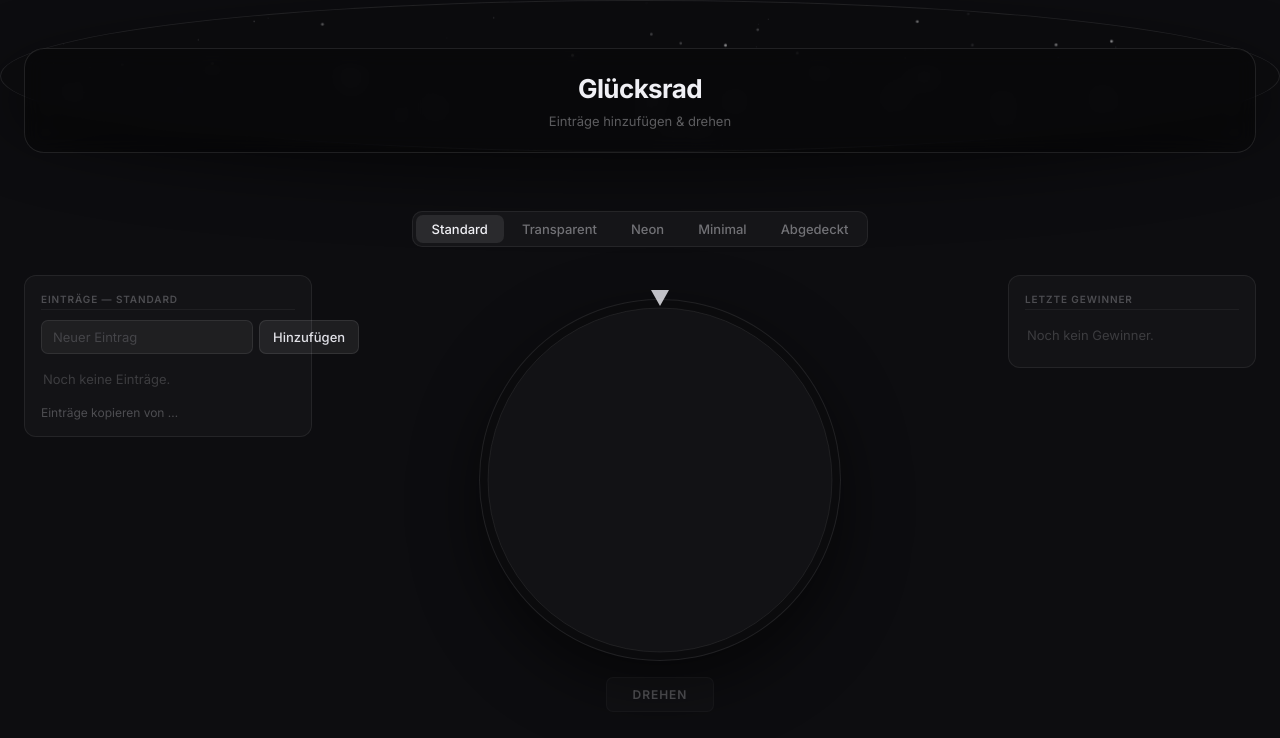
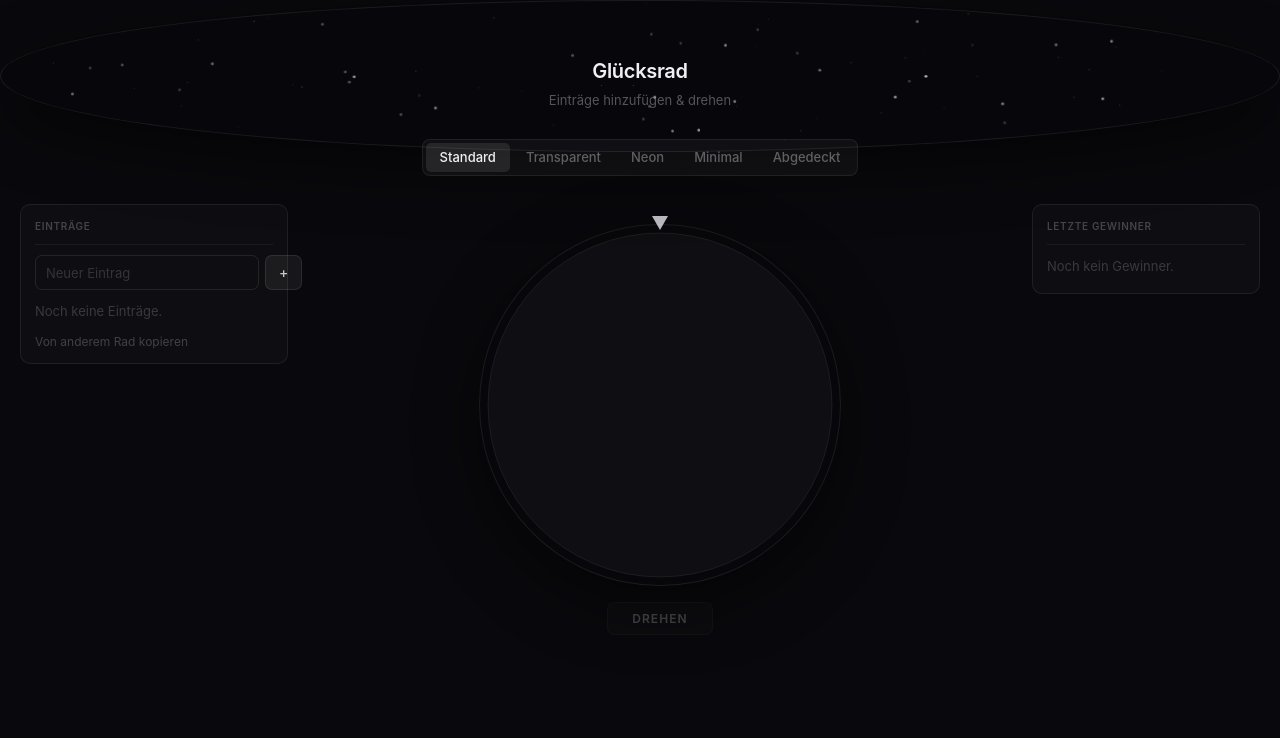
Before and after one commit to 0meppl/spinning-wheel, a React (Vite) app: page / in a window 1280 px wide. Shown: the top 738 px of the page. Built offline with nearby package versions, Linux system fonts and the light colour scheme.

Commit message:
refactor: remove MagicBento, clean dark design

```diff
--- a/src/App.jsx
+++ b/src/App.jsx
@@ -1,14 +1,13 @@
 import { useState, useEffect } from "react";
 import Glücksrad from "./components/Glücksrad";
-import MagicBento from "./MagicBento";
 import Particles from "./components/Particles";
 
 const MODES = [
-  { id: "standard",    label: "Standard" },
+  { id: "standard",    label: "Standard"    },
   { id: "transparent", label: "Transparent" },
-  { id: "neon",        label: "Neon" },
-  { id: "minimal",     label: "Minimal" },
-  { id: "abgedeckt",   label: "Abgedeckt" },
+  { id: "neon",        label: "Neon"        },
+  { id: "minimal",     label: "Minimal"     },
+  { id: "abgedeckt",   label: "Abgedeckt"   },
 ];
 
 const DOT_COLORS = {
@@ -16,7 +15,7 @@ const DOT_COLORS = {
   transparent: ["#4f46e5","#7c3aed","#9333ea","#c026d3","#db2777","#e11d48"],
   neon:        ["#22d3ee","#818cf8","#a78bfa","#f472b6","#fb923c","#4ade80"],
   minimal:     ["#3c3c5e","#464670","#505082","#5a5a94","#6464a6","#6e6eb8"],
-  abgedeckt:   ["#333","#333","#333","#333","#333","#333"],
+  abgedeckt:   ["#444","#444","#444","#444","#444","#444"],
 };
 
 function load(mode) {
@@ -28,16 +27,16 @@ function save(mode, data) {
 }
 
 export default function App() {
-  const [mode, setMode]   = useState("standard");
-  const [all, setAll]     = useState(() => {
+  const [mode, setMode]         = useState("standard");
+  const [all, setAll]           = useState(() => {
     const obj = {};
     MODES.forEach(m => { obj[m.id] = load(m.id); });
     return obj;
   });
-  const [input, setInput]           = useState("");
-  const [winners, setWinners]       = useState({});
-  const [showCopy, setShowCopy]     = useState(false);
-  const [copyFrom, setCopyFrom]     = useState("");
+  const [input, setInput]       = useState("");
+  const [winners, setWinners]   = useState({});
+  const [showCopy, setShowCopy] = useState(false);
+  const [copyFrom, setCopyFrom] = useState("");
 
   const entries = all[mode] ?? [];
 
@@ -50,11 +49,9 @@ export default function App() {
     setInput("");
   };
 
-  const removeEntry = (id) =>
-    setAll(p => ({ ...p, [mode]: p[mode].filter(e => e.id !== id) }));
-
-  const handleWinner     = (won) => setWinners(p => ({ ...p, [mode]: won }));
-  const handleRemoveWinner = (id) => removeEntry(id);
+  const removeEntry    = (id) => setAll(p => ({ ...p, [mode]: p[mode].filter(e => e.id !== id) }));
+  const handleWinner   = (won) => setWinners(p => ({ ...p, [mode]: won }));
+  const handleRemove   = (id) => removeEntry(id);
 
   const copyEntries = () => {
     if (!copyFrom || copyFrom === mode) return;
@@ -67,34 +64,34 @@ export default function App() {
   return (
     <div className="app">
       <div className="bg">
-  <Particles
-    quantity={140}
-    color="#8b5cf6"
-    staticity={45}
-    ease={55}
-    size={1}
-  />
+        <Particles quantity={100} color="#6366f1" staticity={55} ease={65} size={0.75} />
       </div>
 
       <div className="container">
-        <MagicBento enableSpotlight enableBorderGlow spotlightRadius={400} glowColor="132, 0, 255">
-          <div className="title">Glücksrad</div>
-          <div className="subtitle">Einträge hinzufügen & drehen</div>
-        </MagicBento>
+        {/* Header – kein MagicBento, kein Glow */}
+        <header className="header">
+          <h1 className="title">Glücksrad</h1>
+          <p className="subtitle">Einträge hinzufügen &amp; drehen</p>
+        </header>
 
-        <div className="modeBar">
+        {/* Modus-Tabs */}
+        <nav className="modeBar" aria-label="Modus wählen">
           {MODES.map(m => (
-            <button key={m.id} className={`modeBtn${mode === m.id ? " active" : ""}`} onClick={() => setMode(m.id)}>
+            <button
+              key={m.id}
+              className={`modeBtn${mode === m.id ? " active" : ""}`}
+              onClick={() => setMode(m.id)}
+            >
               {m.label}
             </button>
           ))}
-        </div>
+        </nav>
 
         <div className="mainLayout">
-          {/* LEFT – Einträge */}
-          <div className="leftPanel">
+          {/* Links – Einträge */}
+          <aside className="leftPanel">
             <div className="card">
-              <span className="cardLabel">Einträge — {mode}</span>
+              <span className="cardLabel">Einträge</span>
 
               <div className="inputRow">
                 <input
@@ -102,26 +99,28 @@ export default function App() {
                   onChange={e => setInput(e.target.value)}
                   onKeyDown={e => e.key === "Enter" && addEntry()}
                   placeholder="Neuer Eintrag"
+                  aria-label="Neuer Eintrag"
                 />
-                <button onClick={addEntry}>Hinzufügen</button>
+                <button onClick={addEntry}>+</button>
               </div>
 
-              {entries.length === 0 ? (
-                <div className="empty">Noch keine Einträge.</div>
-              ) : (
+              {entries.length === 0
+                ? <p className="empty">Noch keine Einträge.</p>
+                : (
                   <ul className="list">
                     {entries.map((e, i) => (
                       <li key={e.id} className="item">
                         <span className="dot" style={{ background: (DOT_COLORS[mode] ?? DOT_COLORS.standard)[i % 6] }} />
                         <span className="itemText">{e.text}</span>
-                      <button className="removeBtn" onClick={() => removeEntry(e.id)}>×</button>
+                        <button className="removeBtn" onClick={() => removeEntry(e.id)} aria-label="Entfernen">×</button>
                       </li>
                     ))}
                   </ul>
-              )}
+                )
+              }
 
               <button className="copyToggle" onClick={() => setShowCopy(p => !p)}>
-                {showCopy ? "Abbrechen" : "Einträge kopieren von …"}
+                {showCopy ? "Abbrechen" : "Von anderem Rad kopieren"}
               </button>
 
               {showCopy && (
@@ -136,26 +135,26 @@ export default function App() {
                 </div>
               )}
             </div>
-          </div>
+          </aside>
 
-          {/* CENTER – Rad */}
-          <div className="centerPanel">
+          {/* Mitte – Rad */}
+          <main className="centerPanel">
             <Glücksrad
               key={mode}
               mode={mode}
               entries={entries}
               onWinner={handleWinner}
-              onRemoveWinner={handleRemoveWinner}
+              onRemoveWinner={handleRemove}
             />
-          </div>
+          </main>
 
-          {/* RIGHT – Gewinner */}
-          <div className="rightPanel">
+          {/* Rechts – Gewinner */}
+          <aside className="rightPanel">
             <div className="card">
               <span className="cardLabel">Letzte Gewinner</span>
-              {Object.keys(winners).length === 0 ? (
-                <div className="empty">Noch kein Gewinner.</div>
-              ) : (
+              {Object.keys(winners).length === 0
+                ? <p className="empty">Noch kein Gewinner.</p>
+                : (
                   <ul className="winnerList">
                     {MODES.map(m => winners[m.id] && (
                       <li key={m.id} className="winnerItem">
@@ -164,9 +163,10 @@ export default function App() {
                       </li>
                     ))}
                   </ul>
-              )}
+                )
+              }
             </div>
-          </div>
+          </aside>
         </div>
       </div>
     </div>
--- a/src/components/Glücksrad.jsx
+++ b/src/components/Glücksrad.jsx
@@ -2,10 +2,15 @@ import { useEffect, useRef, useState } from "react";
 import "../styles/glücksrad.css";
 
 const MODE_COLORS = {
+  // Satte, harmonische Töne – kein Neon
   standard:    ["#4f46e5","#7c3aed","#9333ea","#c026d3","#db2777","#e11d48"],
+  // Halbtransparent, zeigt Grainient-Hintergrund durch
   transparent: ["rgba(79,70,229,0.42)","rgba(124,58,237,0.42)","rgba(147,51,234,0.42)","rgba(192,38,211,0.42)","rgba(219,39,119,0.42)","rgba(225,29,72,0.42)"],
+  // Neon-Modus: bewusst leuchtend, aber etwas zurückhaltender
   neon:        ["#22d3ee","#818cf8","#a78bfa","#f472b6","#fb923c","#4ade80"],
+  // Minimal: fast monochrom, nur Graustufen
   minimal:     ["#1e1e28","#28283a","#32324c","#3c3c5e","#464670","#505082"],
+  // Abgedeckt: alle Felder gleich dunkel bis zum Reveal
   abgedeckt:   ["#141420","#141420","#141420","#141420","#141420","#141420"],
 };
 const REVEAL_COLORS = ["#4f46e5","#7c3aed","#9333ea","#c026d3","#db2777","#e11d48"];
--- a/src/index.css
+++ b/src/index.css
@@ -1,10 +1,9 @@
-/* ── Reset ── */
 *, *::before, *::after { margin: 0; padding: 0; box-sizing: border-box; }
 
 body {
-  font-family: 'Inter', system-ui, -apple-system, sans-serif;
-  background: #0d0d10;
-  color: #e2e2e8;
+  font-family: -apple-system, "Inter", system-ui, sans-serif;
+  background: #09090d;
+  color: #e4e4ea;
   min-height: 100vh;
   -webkit-font-smoothing: antialiased;
   -moz-osx-font-smoothing: grayscale;
@@ -19,21 +18,21 @@ body {
   display: flex;
   flex-direction: column;
   align-items: center;
-  padding: 48px 24px 80px;
+  padding: 56px 20px 80px;
 }
 
 .bg {
   position: fixed;
   inset: 0;
-  z-index: -1;
-  overflow: hidden;
+  z-index: 0;
+  pointer-events: none;
 }
 
 .container {
   position: relative;
-  z-index: 1;
+  z-index: 2;
   width: 100%;
-  max-width: 1360px;
+  max-width: 1260px;
   display: flex;
   flex-direction: column;
   align-items: center;
@@ -41,19 +40,19 @@ body {
 }
 
 /* ── Header ── */
+.header { text-align: center; }
+
 .title {
-  font-size: 26px;
-  font-weight: 650;
-  color: #f0f0f5;
-  letter-spacing: -0.6px;
-  text-align: center;
+  font-size: 20px;
+  font-weight: 600;
+  color: #f0f0f4;
+  letter-spacing: -0.3px;
 }
 
 .subtitle {
+  margin-top: 5px;
   font-size: 13px;
-  color: rgba(226,226,232,0.38);
-  margin-top: 4px;
-  text-align: center;
+  color: rgba(228,228,234,0.35);
   font-weight: 400;
 }
 
@@ -63,55 +62,56 @@ body {
   gap: 2px;
   background: rgba(255,255,255,0.04);
   border: 1px solid rgba(255,255,255,0.07);
-  border-radius: 10px;
+  border-radius: 8px;
   padding: 3px;
 }
 
 .modeBtn {
-  padding: 6px 16px;
+  padding: 5px 14px;
   background: transparent;
   border: none;
-  border-radius: 7px;
-  color: rgba(226,226,232,0.45);
+  border-radius: 5px;
+  color: rgba(228,228,234,0.38);
   font-size: 13px;
   font-weight: 500;
   font-family: inherit;
   cursor: pointer;
-  transition: background 0.15s, color 0.15s;
+  transition: background 0.1s, color 0.1s;
   white-space: nowrap;
+  line-height: 1.5;
 }
 
-.modeBtn:hover { color: rgba(226,226,232,0.78); }
+.modeBtn:hover { color: rgba(228,228,234,0.72); }
 
 .modeBtn.active {
   background: rgba(255,255,255,0.09);
-  color: #f0f0f5;
+  color: #f0f0f4;
 }
 
 /* ── 3-col grid ── */
 .mainLayout {
   display: grid;
-  grid-template-columns: 288px 1fr 248px;
-  gap: 16px;
+  grid-template-columns: 268px 1fr 228px;
+  gap: 12px;
   width: 100%;
   align-items: start;
 }
 
-@media (max-width: 1100px) {
-  .mainLayout { grid-template-columns: 1fr; gap: 12px; }
+@media (max-width: 1060px) {
+  .mainLayout { grid-template-columns: 1fr; }
   .leftPanel, .rightPanel { position: static; }
 }
 
-.leftPanel  { position: sticky; top: 24px; }
-.rightPanel { position: sticky; top: 24px; }
+.leftPanel  { position: sticky; top: 20px; }
+.rightPanel { position: sticky; top: 20px; }
 .centerPanel { display: flex; justify-content: center; }
 
 /* ── Card ── */
 .card {
-  background: rgba(255,255,255,0.026);
+  background: rgba(255,255,255,0.024);
   border: 1px solid rgba(255,255,255,0.07);
-  border-radius: 12px;
-  padding: 16px;
+  border-radius: 10px;
+  padding: 14px;
   display: flex;
   flex-direction: column;
   gap: 10px;
@@ -120,10 +120,10 @@ body {
 .cardLabel {
   font-size: 10px;
   font-weight: 600;
-  letter-spacing: 0.09em;
+  letter-spacing: 0.07em;
   text-transform: uppercase;
-  color: rgba(226,226,232,0.28);
-  padding-bottom: 2px;
+  color: rgba(228,228,234,0.25);
+  padding-bottom: 10px;
   border-bottom: 1px solid rgba(255,255,255,0.05);
 }
 
@@ -132,52 +132,45 @@ body {
 
 .inputRow input {
   flex: 1;
-  background: rgba(255,255,255,0.05);
-  border: 1px solid rgba(255,255,255,0.08);
+  background: transparent;
+  border: 1px solid rgba(255,255,255,0.09);
   border-radius: 7px;
-  padding: 8px 11px;
-  color: #e2e2e8;
+  padding: 8px 10px;
+  color: #e4e4ea;
   font-size: 13px;
   font-family: inherit;
   outline: none;
-  transition: border-color 0.15s, background 0.15s;
+  transition: border-color 0.12s;
 }
 
-.inputRow input::placeholder { color: rgba(226,226,232,0.2); }
-
-.inputRow input:focus {
-  border-color: rgba(129,140,248,0.5);
-  background: rgba(255,255,255,0.07);
-}
+.inputRow input::placeholder { color: rgba(228,228,234,0.18); }
+.inputRow input:focus { border-color: rgba(99,102,241,0.48); }
 
 .inputRow button {
-  background: rgba(255,255,255,0.07);
+  background: rgba(255,255,255,0.06);
   border: 1px solid rgba(255,255,255,0.09);
   border-radius: 7px;
   padding: 8px 13px;
-  color: #e2e2e8;
-  font-size: 13px;
+  color: rgba(228,228,234,0.85);
+  font-size: 14px;
   font-weight: 500;
   font-family: inherit;
   cursor: pointer;
   white-space: nowrap;
-  transition: background 0.15s, border-color 0.15s;
+  transition: background 0.1s;
 }
 
-.inputRow button:hover {
-  background: rgba(255,255,255,0.11);
-  border-color: rgba(255,255,255,0.14);
-}
+.inputRow button:hover { background: rgba(255,255,255,0.1); }
 
 /* ── Entry list ── */
 .list {
   list-style: none;
   display: flex;
   flex-direction: column;
-  max-height: 340px;
+  max-height: 320px;
   overflow-y: auto;
   scrollbar-width: thin;
-  scrollbar-color: rgba(255,255,255,0.06) transparent;
+  scrollbar-color: rgba(255,255,255,0.05) transparent;
 }
 
 .item {
@@ -195,13 +188,13 @@ body {
   height: 6px;
   border-radius: 50%;
   flex-shrink: 0;
-  opacity: 0.85;
+  opacity: 0.78;
 }
 
 .itemText {
   flex: 1;
   font-size: 13px;
-  color: rgba(226,226,232,0.8);
+  color: rgba(228,228,234,0.76);
   overflow: hidden;
   text-overflow: ellipsis;
   white-space: nowrap;
@@ -210,71 +203,71 @@ body {
 .removeBtn {
   background: none;
   border: none;
-  color: rgba(226,226,232,0.22);
+  color: rgba(228,228,234,0.18);
   font-size: 16px;
   line-height: 1;
   cursor: pointer;
-  padding: 2px 6px;
+  padding: 1px 5px;
   opacity: 0;
-  transition: color 0.12s, opacity 0.12s;
+  transition: color 0.1s, opacity 0.1s;
   font-family: inherit;
 }
 
 .item:hover .removeBtn { opacity: 1; }
-.removeBtn:hover { color: rgba(226,226,232,0.7); }
+.removeBtn:hover { color: rgba(228,228,234,0.6); }
 
 .empty {
   font-size: 13px;
-  color: rgba(226,226,232,0.2);
-  padding: 6px 2px;
+  color: rgba(228,228,234,0.2);
+  padding: 2px 0;
 }
 
 /* ── Copy ── */
 .copyToggle {
   background: none;
   border: none;
-  color: rgba(226,226,232,0.28);
+  color: rgba(228,228,234,0.24);
   font-size: 12px;
   font-family: inherit;
   cursor: pointer;
   padding: 0;
   text-align: left;
-  transition: color 0.12s;
+  transition: color 0.1s;
 }
 
-.copyToggle:hover { color: rgba(226,226,232,0.55); }
+.copyToggle:hover { color: rgba(228,228,234,0.48); }
 
 .copyRow { display: flex; gap: 6px; }
 
 .copyRow select {
   flex: 1;
-  background: rgba(255,255,255,0.05);
-  border: 1px solid rgba(255,255,255,0.08);
+  background: transparent;
+  border: 1px solid rgba(255,255,255,0.09);
   border-radius: 7px;
   padding: 7px 10px;
-  color: #e2e2e8;
+  color: #e4e4ea;
   font-size: 13px;
   font-family: inherit;
   outline: none;
+  cursor: pointer;
   appearance: none;
-  cursor: pointer;
 }
 
-.copyRow select option { background: #18181e; }
+.copyRow select option { background: #13131a; }
 
 .copyRow button {
-  background: rgba(255,255,255,0.07);
+  background: rgba(255,255,255,0.06);
   border: 1px solid rgba(255,255,255,0.09);
   border-radius: 7px;
   padding: 7px 12px;
-  color: #e2e2e8;
+  color: rgba(228,228,234,0.85);
   font-size: 13px;
   font-family: inherit;
   cursor: pointer;
-  transition: background 0.12s;
+  transition: background 0.1s;
 }
 
-.copyRow button:hover:not(:disabled) { background: rgba(255,255,255,0.11); }
+.copyRow button:hover:not(:disabled) { background: rgba(255,255,255,0.1); }
 .copyRow button:disabled { opacity: 0.3; cursor: not-allowed; }
 
 /* ── Winners ── */
@@ -282,7 +275,7 @@ body {
   list-style: none;
   display: flex;
   flex-direction: column;
-  gap: 6px;
+  gap: 4px;
 }
 
 .winnerItem {
@@ -290,27 +283,24 @@ body {
   align-items: center;
   gap: 8px;
   padding: 8px 10px;
-  background: rgba(255,255,255,0.03);
-  border-radius: 7px;
-  transition: background 0.12s;
+  background: rgba(255,255,255,0.025);
+  border-radius: 6px;
 }
-
-.winnerItem:hover { background: rgba(255,255,255,0.05); }
 
 .winnerMode {
   font-size: 10px;
   font-weight: 600;
-  color: rgba(226,226,232,0.3);
+  color: rgba(228,228,234,0.26);
   text-transform: capitalize;
   white-space: nowrap;
   letter-spacing: 0.04em;
-  min-width: 72px;
+  min-width: 64px;
 }
 
 .winnerValue {
   font-size: 13px;
   font-weight: 500;
-  color: rgba(226,226,232,0.85);
+  color: rgba(228,228,234,0.8);
   overflow: hidden;
   text-overflow: ellipsis;
   white-space: nowrap;
--- a/src/styles/glücksrad.css
+++ b/src/styles/glücksrad.css
@@ -9,72 +9,70 @@
   flex-direction: column;
   align-items: center;
   gap: 16px;
-  padding: 24px 16px;
+  padding: 20px 12px;
 }
 
 .wheelWrapper { position: relative; }
 
 canvas {
   border-radius: 50%;
-  border: 1px solid rgba(255,255,255,0.09);
-  box-shadow: 0 24px 64px rgba(0,0,0,0.55);
-  background: rgba(0,0,0,0.15);
+  border: 1px solid rgba(255,255,255,0.08);
+  box-shadow: 0 20px 60px rgba(0,0,0,0.5);
+  background: rgba(0,0,0,0.12);
   display: block;
 }
 
 canvas.clickable { cursor: pointer; }
-canvas.clickable:hover { opacity: 0.95; }
 
 .pointer {
   position: absolute;
-  top: -9px;
+  top: -8px;
   left: 50%;
   transform: translateX(-50%);
   width: 0;
   height: 0;
-  border-left: 9px solid transparent;
-  border-right: 9px solid transparent;
-  border-top: 16px solid rgba(226,226,232,0.85);
+  border-left: 8px solid transparent;
+  border-right: 8px solid transparent;
+  border-top: 14px solid rgba(228,228,234,0.8);
   z-index: 2;
 }
 
 .spin {
-  padding: 9px 26px;
+  padding: 8px 24px;
   border-radius: 7px;
-  border: 1px solid rgba(255,255,255,0.09);
-  background: rgba(255,255,255,0.06);
-  color: rgba(226,226,232,0.9);
+  border: 1px solid rgba(255,255,255,0.08);
+  background: rgba(255,255,255,0.05);
+  color: rgba(228,228,234,0.82);
   font-size: 12px;
   font-weight: 600;
   font-family: inherit;
-  letter-spacing: 0.08em;
+  letter-spacing: 0.09em;
   text-transform: uppercase;
   cursor: pointer;
-  transition: background 0.12s, border-color 0.12s, color 0.12s;
+  transition: background 0.1s, color 0.1s;
 }
 
 .spin:hover:not(:disabled) {
-  background: rgba(255,255,255,0.1);
-  border-color: rgba(255,255,255,0.14);
-  color: #f0f0f5;
+  background: rgba(255,255,255,0.09);
+  color: #f0f0f4;
 }
 
-.spin:disabled { opacity: 0.3; cursor: not-allowed; }
+.spin:disabled { opacity: 0.28; cursor: not-allowed; }
 
 /* ── Verlauf ── */
 .history {
   display: flex;
   flex-direction: column;
   align-items: center;
-  gap: 7px;
+  gap: 8px;
 }
 
 .historyLabel {
   font-size: 10px;
   font-weight: 600;
-  letter-spacing: 0.08em;
+  letter-spacing: 0.07em;
   text-transform: uppercase;
-  color: rgba(226,226,232,0.24);
+  color: rgba(228,228,234,0.22);
 }
 
 .historyList {
@@ -86,8 +84,8 @@ canvas.clickable:hover { opacity: 0.95; }
 
 .historyItem {
   font-size: 12px;
-  color: rgba(226,226,232,0.65);
-  padding: 3px 10px;
+  color: rgba(228,228,234,0.6);
+  padding: 3px 9px;
   background: rgba(255,255,255,0.04);
   border: 1px solid rgba(255,255,255,0.06);
   border-radius: 20px;
@@ -97,8 +95,8 @@ canvas.clickable:hover { opacity: 0.95; }
 .modalOverlay {
   position: fixed;
   inset: 0;
-  background: rgba(0,0,0,0.65);
-  backdrop-filter: blur(6px);
+  background: rgba(0,0,0,0.7);
+  backdrop-filter: blur(8px);
   display: flex;
   align-items: center;
   justify-content: center;
@@ -106,56 +104,58 @@ canvas.clickable:hover { opacity: 0.95; }
 }
 
 .modalBox {
-  background: #18181e;
+  background: #111116;
   border: 1px solid rgba(255,255,255,0.1);
-  border-radius: 14px;
-  padding: 32px 28px 26px;
+  border-radius: 12px;
+  padding: 28px 24px 22px;
   display: flex;
   flex-direction: column;
   align-items: center;
-  gap: 12px;
-  min-width: 240px;
-  box-shadow: 0 32px 72px rgba(0,0,0,0.6);
+  gap: 10px;
+  min-width: 220px;
+  max-width: 340px;
+  box-shadow: 0 24px 60px rgba(0,0,0,0.65);
 }
 
 .modalLabel {
   font-size: 10px;
-  letter-spacing: 0.09em;
+  letter-spacing: 0.08em;
   text-transform: uppercase;
-  color: rgba(226,226,232,0.3);
+  color: rgba(228,228,234,0.28);
   font-weight: 600;
 }
 
 .modalWinner {
-  font-size: 22px;
+  font-size: 20px;
   font-weight: 700;
-  color: #f0f0f5;
+  color: #f0f0f4;
   text-align: center;
-  letter-spacing: -0.3px;
-  line-height: 1.2;
+  letter-spacing: -0.2px;
+  line-height: 1.25;
+  word-break: break-word;
 }
 
 .modalActions {
   display: flex;
-  gap: 7px;
-  margin-top: 6px;
+  gap: 6px;
+  margin-top: 8px;
 }
 
 .modalRemove {
-  background: rgba(255,255,255,0.05);
+  background: transparent;
   border: 1px solid rgba(255,255,255,0.08);
   border-radius: 7px;
-  padding: 8px 14px;
-  color: rgba(226,226,232,0.6);
+  padding: 8px 13px;
+  color: rgba(228,228,234,0.52);
   font-size: 13px;
   font-family: inherit;
   cursor: pointer;
-  transition: background 0.12s, color 0.12s;
+  transition: background 0.1s, color 0.1s;
 }
 
 .modalRemove:hover {
-  background: rgba(255,255,255,0.09);
-  color: rgba(226,226,232,0.9);
+  background: rgba(255,255,255,0.06);
+  color: rgba(228,228,234,0.85);
 }
 
 .modalOk {
@@ -163,12 +163,12 @@ canvas.clickable:hover { opacity: 0.95; }
   border: 1px solid rgba(255,255,255,0.12);
   border-radius: 7px;
   padding: 8px 20px;
-  color: #f0f0f5;
+  color: #f0f0f4;
   font-size: 13px;
   font-weight: 600;
   font-family: inherit;
   cursor: pointer;
-  transition: background 0.12s;
+  transition: background 0.1s;
 }
 
 .modalOk:hover { background: rgba(255,255,255,0.13); }
```
Lines whose indentation alone changed are shown as unchanged.
